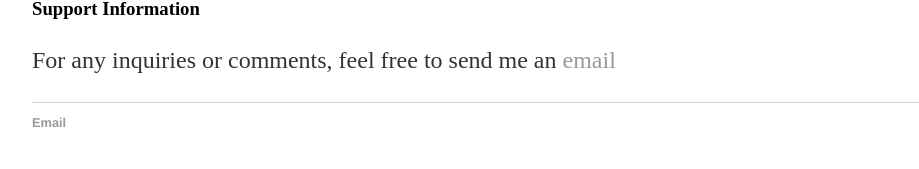
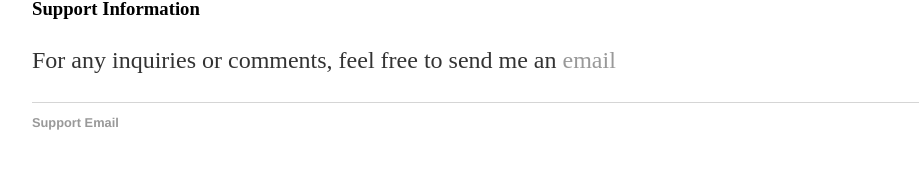
Before and after one commit to Wattholm/Wattholm.github.io, a Jekyll site: the page built from index.md, in a window 1280 px wide. Shown: the part 242-411 px from the top of the page, without its empty margins (160-1079 px from the left). Built offline with Jekyll 4.4.1, drawn with Linux system fonts in a browser that asks for light colours.

Commit message:
Update default.html

```diff
--- a/_layouts/default.html
+++ b/_layouts/default.html
@@ -21,7 +21,7 @@
 			</div><!-- /.container -->
 			<footer>
 	    		<ul>
-	        		<li><a href="mailto:wattholm@outlook.com">Email</a></li>
+	        		<li><a href="mailto:wattholm@outlook.com">Support Email</a></li>
 				</ul>
 			</footer>
 		</body>
```
